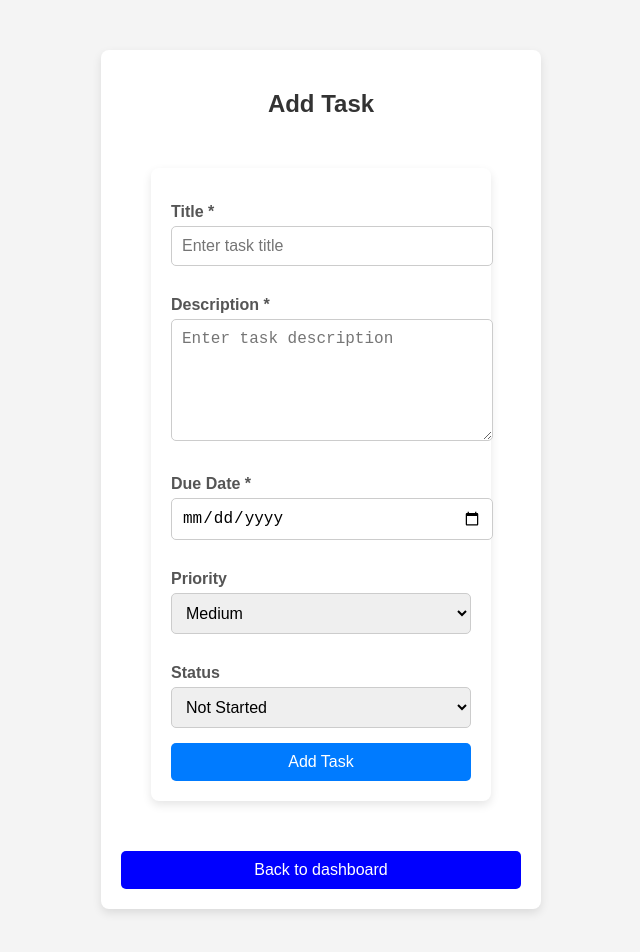
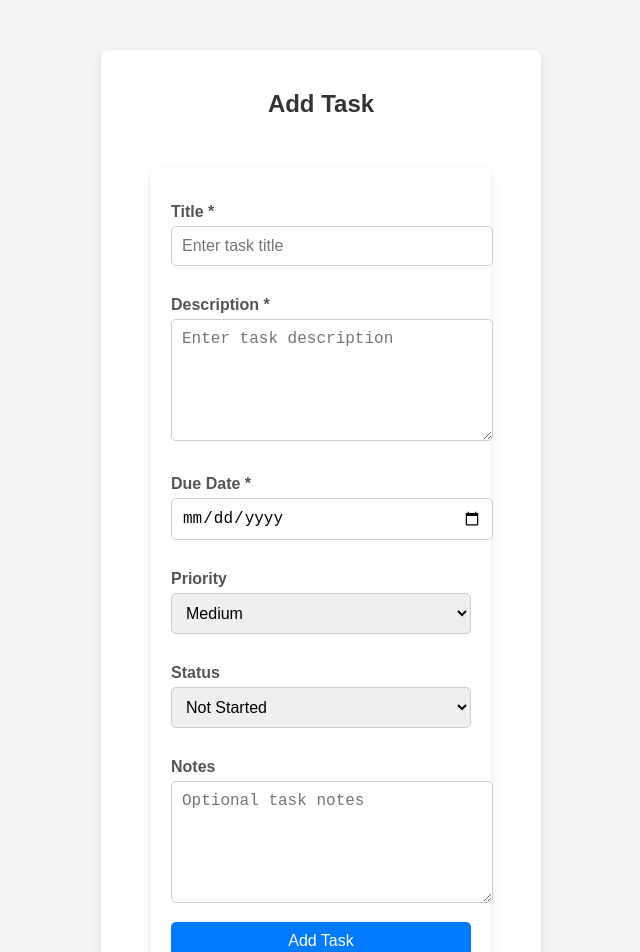
Before and after one commit to lironCode24/task-manager, a React (Create React App) app in the folder frontend/: page /add-task in a window 1280 px wide. Shown: the top 952 px of the page, without its empty margins (319-959 px from the left). Built offline with nearby package versions, Linux system fonts and the light colour scheme.

Commit message:
add notes field in task

```diff
--- a/frontend/src/pages/AddTask.js
+++ b/frontend/src/pages/AddTask.js
@@ -8,6 +8,7 @@ const AddTask = () => {
   const [dueDate, setDueDate] = useState("");
   const [priority, setPriority] = useState("Medium");
   const [status, setStatus] = useState("Not Started");
+  const [notes, setNotes] = useState(""); // New state for notes
   const [errorMessage, setErrorMessage] = useState("");
   const today = new Date().toISOString().split("T")[0]; // Get today's date in YYYY-MM-DD format
   const [completionDate, setCompletionDate] = useState(today);
@@ -17,7 +18,6 @@ const AddTask = () => {
   const oneYearLater = new Date();
   oneYearLater.setFullYear(oneYearLater.getFullYear() + 5);
   const maxDate = oneYearLater.toISOString().split("T")[0];
-
 
   const handleSubmit = async (e) => {
     e.preventDefault();
@@ -34,8 +34,8 @@ const AddTask = () => {
       dueDate,
       priority,
       status,
+      notes, // Add notes to task data
       ...(status === "Completed" && { completionDate }) // Only include if completed
-
     };
 
     const token = localStorage.getItem("token");
@@ -128,12 +128,12 @@ const AddTask = () => {
             onChange={(e) => {
               setStatus(e.target.value);
               setCompletionDate(e.target.value === "Completed" ? today : ""); // Auto-set or clear
-            }}          >
+            }}
+          >
             <option value="Not Started">Not Started</option>
             <option value="In Progress">In Progress</option>
             <option value="Completed">Completed</option>
           </select>
-
 
           {status === "Completed" && (
             <div>
@@ -149,7 +149,17 @@ const AddTask = () => {
               />
             </div>
           )}
+        </div>
 
+        {/* Notes Field */}
+        <div>
+          <label htmlFor="notes">Notes</label>
+          <textarea
+            id="notes"
+            placeholder="Optional task notes"
+            value={notes}
+            onChange={(e) => setNotes(e.target.value)}
+          />
         </div>
 
         {/* Error Message */}
--- a/frontend/src/pages/EditTask.js
+++ b/frontend/src/pages/EditTask.js
@@ -12,6 +12,7 @@ function EditTask() {
     status: "Not Started",
     dueDate: "",
     completionDate: "",
+    notes: "" // Add the notes field
   });
   const [errorMessage, setErrorMessage] = useState("");
   const [successMessage, setSuccessMessage] = useState("");
@@ -40,6 +41,7 @@ function EditTask() {
           ...data,
           dueDate: data.dueDate ? data.dueDate.split("T")[0] : "",
           completionDate: data.completionDate ? data.completionDate.split("T")[0] : "",
+          notes: data.notes || "", // Set notes if available
         });
       } catch (error) {
         console.error("Error fetching task:", error);
@@ -66,8 +68,6 @@ function EditTask() {
 
     setTask(updatedTask);
   };
-
-
 
   const handleSubmit = async (e) => {
     e.preventDefault();
@@ -196,7 +196,16 @@ function EditTask() {
           </div>
         )}
 
-
+        {/* Notes Field */}
+        <div>
+          <label htmlFor="notes">Notes</label>
+          <textarea
+            id="notes"
+            name="notes"
+            value={task.notes}
+            onChange={handleChange}
+          />
+        </div>
 
         {/* Submit Button */}
         <button type="submit">Save Changes</button>
--- a/frontend/src/pages/TaskInfo.js
+++ b/frontend/src/pages/TaskInfo.js
@@ -12,6 +12,7 @@ function TaskInfo() {
     status: "Not Started",
     dueDate: "",
     completionDate: "",
+    notes: "",  // Added the 'notes' field to the state
   });
   const [errorMessage, setErrorMessage] = useState("");
 
@@ -107,6 +108,17 @@ function TaskInfo() {
           />
         </div>
 
+        {/* Notes Field */}
+        <div>
+          <label htmlFor="notes">Notes</label>
+          <textarea
+            id="notes"
+            name="notes"
+            value={task.notes}
+            readOnly
+          />
+        </div>
+
         {/* Completion Date (only shown if the task is completed) */}
         {task.status === "Completed" && (
           <div>
```
Also changed, not shown: 2 other files (tests, documents, lock files or other folders). Lines whose indentation alone changed are shown as unchanged.
